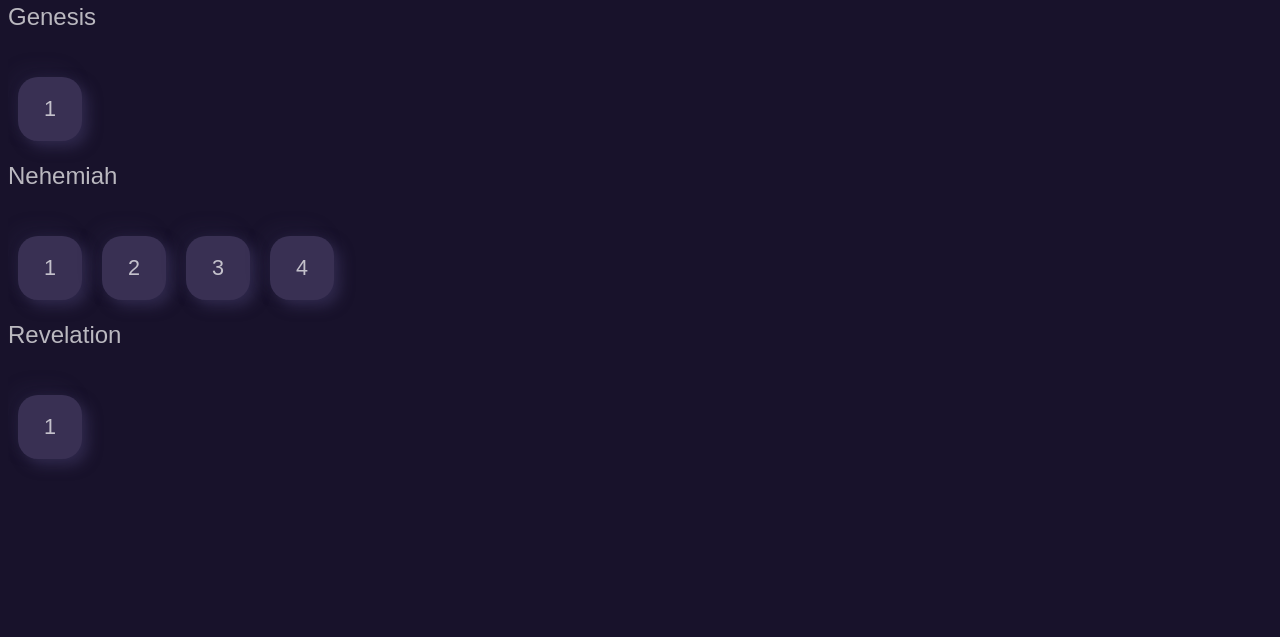
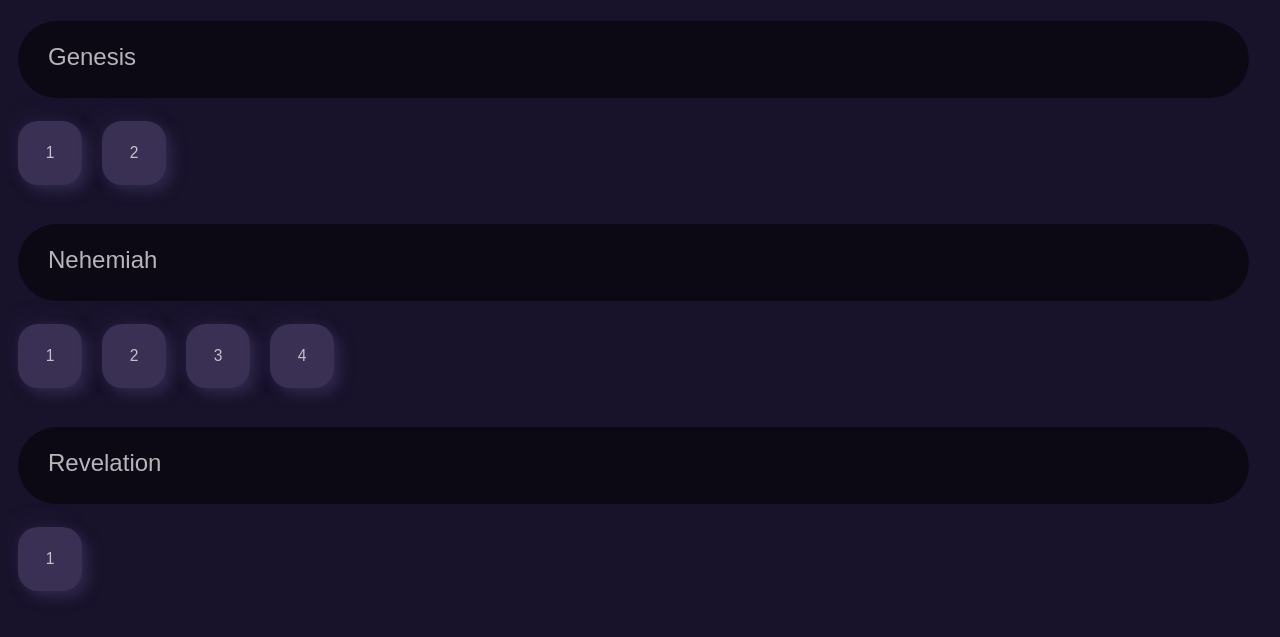
Before and after one commit to dsmith94/oolong, a plain HTML site: page dist/index.html in a window 1280 px wide. Shown: the part 65-702 px from the top of the page. Drawn offline with nearby package versions, Linux system fonts and the light colour scheme.

Commit message:
Added Genesis 2

```diff
--- a/dist/lessons.min.js
+++ b/dist/lessons.min.js
@@ -1 +1 @@
-export const stl = "{\"Genesis/1\": {\"theme\":\"Test\",\"notes\":[\"Why did Nehemiah look so sad?\"],\"file name\":\"Genesis/1\",\"chapter\":1},\"Nehemiah/1\": {\"theme\":\"Test\",\"notes\":[\"Why did Nehemiah look so sad?\"],\"file name\":\"Nehemiah/1\",\"chapter\":1},\"Nehemiah/2\": {\"file name\":\"Nehemiah/2\",\"chapter\":2},\"Nehemiah/3\": {\"theme\":\"Test\",\"notes\":[\"News from Jerusalem (1-3)\"],\"file name\":\"Nehemiah/3\",\"chapter\":3},\"Nehemiah/4\": {\"theme\":\"Work progresses despite opposition\",\"notes\":[\"What archaeological evidence exists that Sanballat was a real person?\",\"How did the Israelites respond to opposition?\"],\"file name\":\"Nehemiah/4\",\"chapter\":4},\"Revelation/1\": {\"theme\":\"Test Rev\",\"notes\":[\"Who delivered the message to John?\"],\"file name\":\"Revelation/1\",\"chapter\":1}}";
+export const stl = "{\"Genesis/1\": {\"theme\":\"Test\",\"notes\":[\"Why did Nehemiah look so sad?\"],\"file name\":\"Genesis/1\",\"chapter\":1},\"Genesis/2\": {\"theme\":\"God Creates the First Man\",\"notes\":[\"Why did Jehovah put the tree of the knowledge of good and bad in Eden?\",\"What was the man's assignment in the garden?\"],\"file name\":\"Genesis/2\",\"chapter\":2},\"Nehemiah/1\": {\"theme\":\"Test\",\"notes\":[\"Why did Nehemiah look so sad?\"],\"file name\":\"Nehemiah/1\",\"chapter\":1},\"Nehemiah/2\": {\"file name\":\"Nehemiah/2\",\"chapter\":2},\"Nehemiah/3\": {\"theme\":\"Test\",\"notes\":[\"News from Jerusalem (1-3)\"],\"file name\":\"Nehemiah/3\",\"chapter\":3},\"Nehemiah/4\": {\"theme\":\"Work progresses despite opposition\",\"notes\":[\"What archaeological evidence exists that Sanballat was a real person?\",\"How did the Israelites respond to opposition?\"],\"file name\":\"Nehemiah/4\",\"chapter\":4},\"Revelation/1\": {\"theme\":\"Test Rev\",\"notes\":[\"Who delivered the message to John?\"],\"file name\":\"Revelation/1\",\"chapter\":1}}";
--- a/dist/main.js
+++ b/dist/main.js
@@ -87,16 +87,23 @@ function lesson_box() {
 
 function lesson(book, chapter) {
     const key = `${book} ${chapter}`;
+    const div = document.createElement('div');
+    div.className = 'button-wrap';
     const b = document.createElement('button');
     b.className = (Object.keys(previous).indexOf(key) > -1) ? 'highlighted' : 'lesson';
     b.innerHTML = chapter;
     b.onclick = () => {
+        renderLesson(book, chapter);
         const time = new Date().getTime();
         previous[key] = time;
         localStorage.setItem('previous', JSON.stringify(previous));
-        renderLesson(book, chapter);
     }
-    return b;
+    div.append(b);
+    if (previous[key]) {
+        const last = `${new Date(previous[key]).toLocaleDateString()}`;
+        div.append(last);
+    }
+    return div;
 }
 
 
@@ -138,8 +145,9 @@ function renderLesson(book, chapter) {
         const c = card(note);
         box.append(c);
     }
-    console.log(previous[key]);
-    box.append(`Lesson done on: ${new Date(previous[key]).toLocaleDateString()}`);
+    if (previous[key]) {
+        box.append(`Last viewed: ${new Date(previous[key]).toLocaleDateString()}`);
+    }
     display([h, box]);
 }
 
--- a/dist/style.css
+++ b/dist/style.css
@@ -17,9 +17,18 @@ html, body {
 
 
 .theme {
+    padding: 16px 30px 20px;
+    margin-left: 10px;
+    margin-right: 10px;
+    margin-top: 15px;
+    margin-bottom: 15px;
+    margin-top: 3vh;
+    background-color: rgba(0, 0, 0, 0.5);
+    border-radius: 40px;
+
     font-family: Arial, Helvetica, sans-serif;
     font-size: x-large;
-    margin-bottom: 3vh;
+    margin-bottom: 1vh;
 }
 
 
@@ -47,7 +56,7 @@ html, body {
     flex-direction: row;
     flex-wrap: wrap;
     justify-content: left;
-    align-items: center;
+    align-items: start;
 }
 
 
@@ -91,6 +100,16 @@ html, body {
 }
 
 
+.button-wrap {
+    display: flex;
+    justify-content: center;
+    align-items: center;
+    flex-direction: column;
+    font-size: small;
+    color: rgba(255, 255, 255, 0.7);
+}
+
+
 .checkbox {
     background-color: transparent;
     accent-color: #010101;
```
Also changed, not shown: 1 other file.
